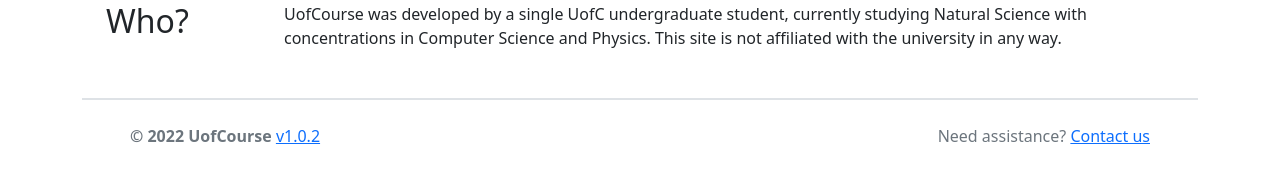
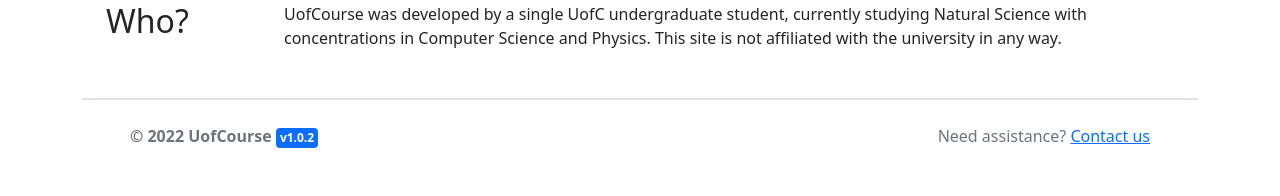
Before and after one commit to shadow-maker/uofcourse, a Flask app: page /about in a window 1280 px wide. Shown: the part 833-1029 px from the top of the page. Run offline with Flask 2, Linux system fonts and the light colour scheme.

Commit message:
Change version badge style

```diff
--- a/app/templates/includes/foot.html
+++ b/app/templates/includes/foot.html
@@ -2,11 +2,9 @@
 	<footer class="border-top border-2 text-muted px-3 px-md-5 py-4 d-sm-flex justify-content-between">
 		<div class="mb-2 mb-sm-0">
 			<span class="fw-bold">© 2022 {{SITE_NAME}}</span>
-			<a href="{{url_for('view.changelog')}}">
+			<a class="badge btn-primary px-1 text-decoration-none" href="{{url_for('view.changelog')}}" title="View changelog">
 				v{{CURRENT_VERSION}}
-				{% if CURRENT_VERSION_BETA %}
-				Beta
-				{% endif %}
+				{% if CURRENT_VERSION_BETA %}Beta{% endif %}
 			</a>
 		</div>
 		<div>
```
